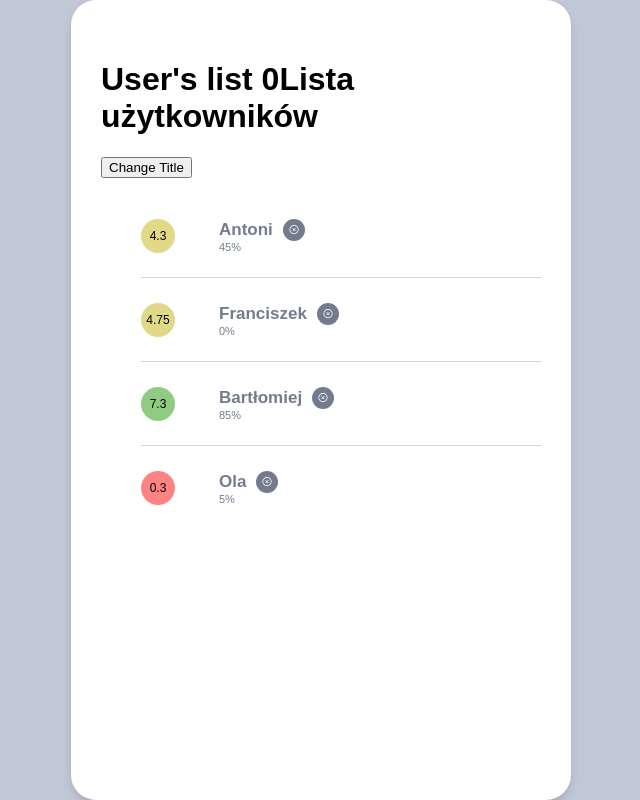
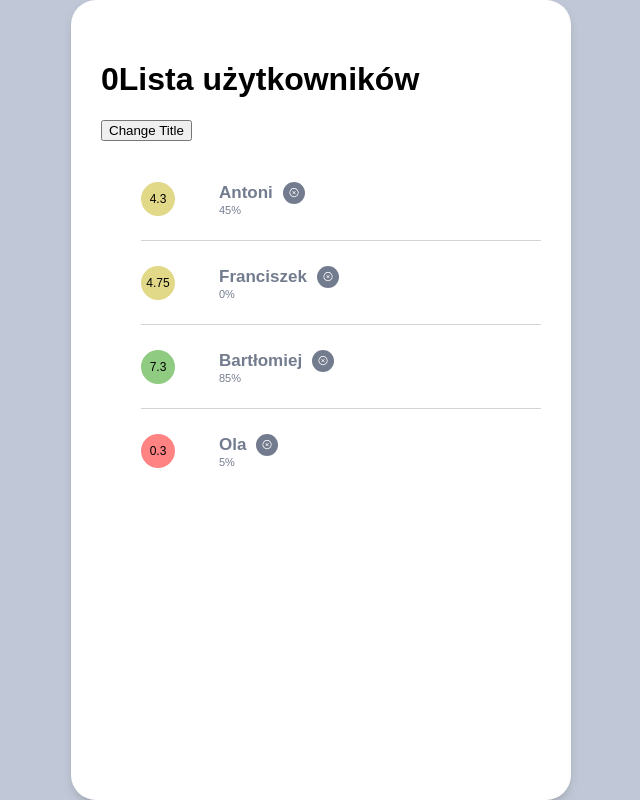
Before and after one commit to miazg1992/usersList, a React (Create React App) app: page / in a window 1280 px wide. Shown: the whole page, without its empty margins (319-959 px from the left). Built offline with nearby package versions, Linux system fonts and the light colour scheme.

Commit message:
useState in userList

```diff
--- a/src/components/organisms/UsersList/UsersList.js
+++ b/src/components/organisms/UsersList/UsersList.js
@@ -1,7 +1,7 @@
-import React from 'react';
+import React, { useState } from 'react';
 import styled from 'styled-components';
 
-import { users } from 'data/users';
+import { users as usersData } from 'data/users';
 import UsersListItem from 'components/molecules/UsersListItem/UsersListItem';
 console.log('i');
 
@@ -14,47 +14,42 @@ const Wrapper = styled.div`
   box-shadow: 0 5px 15px -10px rgba(0, 0, 0, 0.8);
 `;
 
-class UsersList extends React.Component {
-  state = {
-    listTitle: `User's list`,
-    counter: 0,
-    users,
+const UsersList = (props) => {
+  const [counter, setCounter] = useState(0);
+  const [users, setUsers] = useState(usersData);
+
+  // const getUsers = () => {
+  //   setUsers(usersData);
+  // };
+
+  const changeTitle = () => {
+    setCounter(counter + 1);
   };
 
-  changeTitle = () => {
-    console.log('zmieniam');
-    this.setState((prevState) => ({
-      counter: prevState.counter + 1,
-    }));
+  const deleteUsers = (name) => {
+    const filteredUsers = users.filter((user) => user.name !== name);
+    setUsers(filteredUsers);
   };
 
-  deleteUsers = (name) => {
-    console.log(name);
-    const filteredUsers = this.state.users.filter((user) => user.name !== name);
-    console.log(filteredUsers);
-    this.setState({ users: filteredUsers });
-  };
-  render() {
   return (
     <Wrapper>
       <h1>
-          {this.state.listTitle} {this.state.counter}
-          {this.props.title}
+        {counter}
+        {props.title}
       </h1>
-        <button onClick={this.changeTitle}>Change Title</button>
+      <button onClick={changeTitle}>Change Title</button>
       <ul>
-          {this.state.users.map((userData, index) => (
+        {users.map((userData, index) => (
           <UsersListItem
             userData={userData}
             index={index}
             key={userData.name}
-              deleteUsers={this.deleteUsers}
+            deleteUsers={deleteUsers}
           />
         ))}
       </ul>
     </Wrapper>
   );
-  }
-}
+};
 
 export default UsersList;
```
Lines whose indentation alone changed are shown as unchanged.
